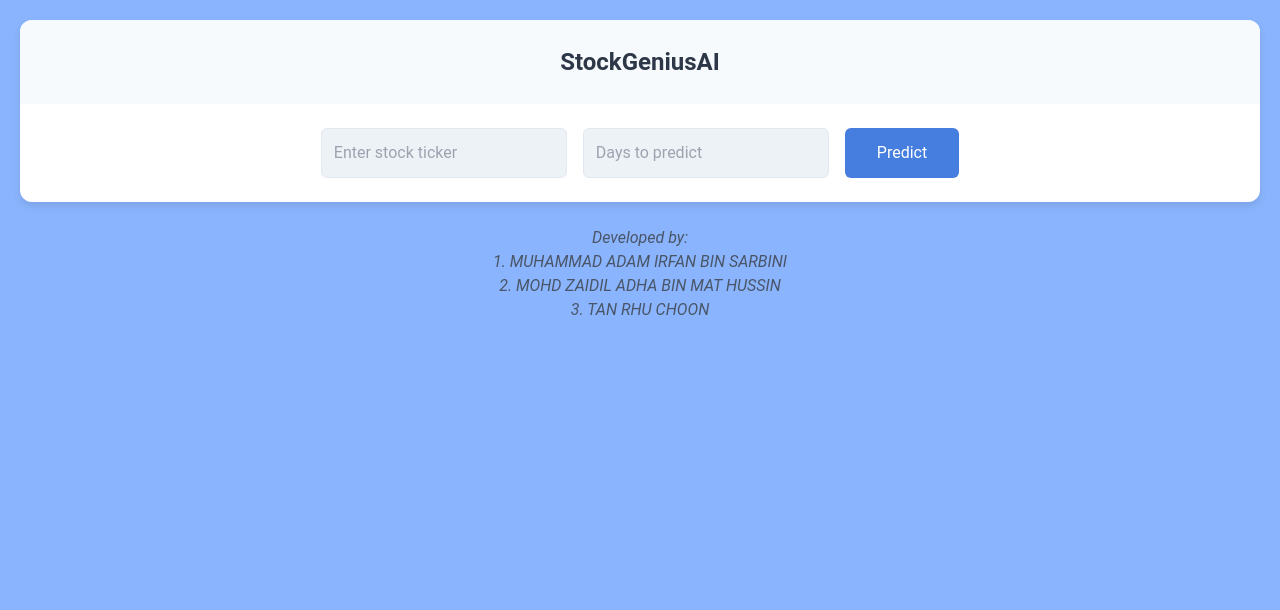
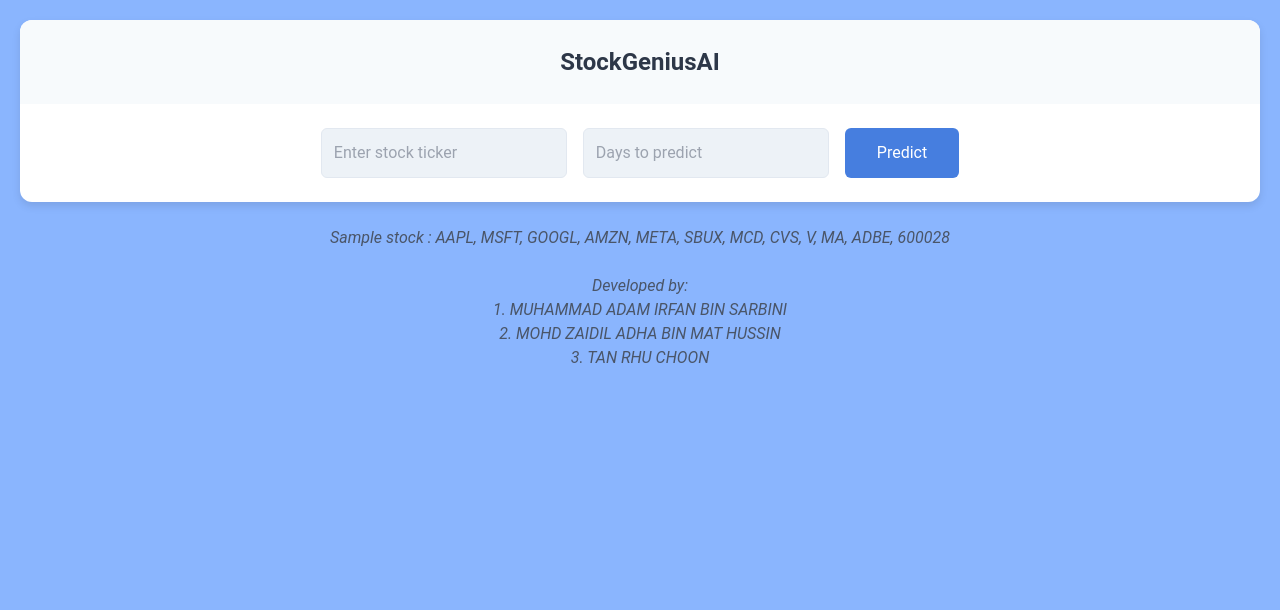
Before and after one commit to KiedsGitHub/stock-genius-ai, a Flask app: page / in a window 1280 px wide. Shown: the top 610 px of the page. Run offline with Flask 3, Linux system fonts and the light colour scheme; parts of the project's set-up code (start-up, migrations or seed data) failed here and were passed over; some libraries are stand-ins or nearby versions.

Commit message:
Update index.html
Added some stock sample at Footer.

```diff
--- a/templates/index.html
+++ b/templates/index.html
@@ -175,6 +175,7 @@
     <a href="/info" class="fab">&#8520;</a>
 
     <div class="footer">
+        Sample stock : AAPL, MSFT, GOOGL, AMZN, META, SBUX, MCD, CVS, V, MA, ADBE, 600028<br><br>
         Developed by: <br> 1. MUHAMMAD ADAM IRFAN BIN SARBINI<br> 2. MOHD ZAIDIL ADHA BIN MAT HUSSIN <br> 3. TAN RHU CHOON
     </div>
 
```
